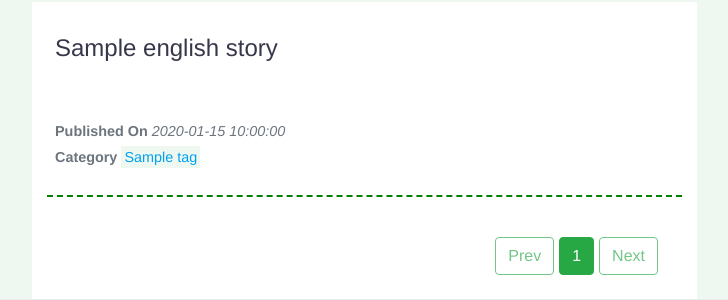
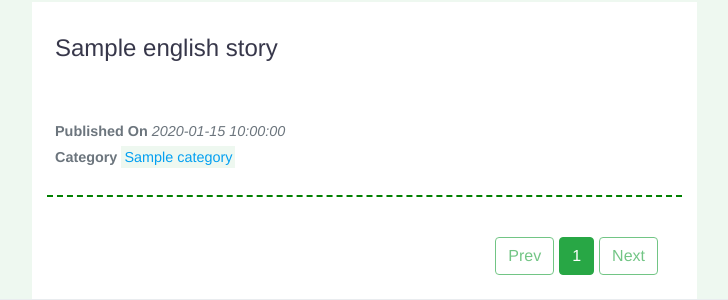
Before and after one commit to Ranilvannan/kathai_out, a Flask app: page / in a window 1280 px wide. Shown: the part 88-388 px from the top of the page, without its empty margins (38-766 px from the left). Run offline with Flask 2, Linux system fonts and the light colour scheme; a database or web service that is not in the repository returns one stand-in record (values such as "Sample title"); some libraries are stand-ins or nearby versions.

Commit message:
first co

```diff
--- a/application.py
+++ b/application.py
@@ -33,10 +33,9 @@ def home_page():
 
 
 @app.route('/category/<category>/')
-@app.route('/category/<category>')
 def category_page(category):
     page = request.args.get("page", type=int, default=1)
-    story_list = mongo.db.english_story.find({"tags.url": category,
+    story_list = mongo.db.english_story.find({"category.url": category,
                                               "language": "English"}) \
         .sort("story_id", -1) \
         .skip(PER_PAGE * (page - 1)) \
@@ -47,18 +46,17 @@ def category_page(category):
         abort(404)
 
     category_list = mongo.db.english_category.find()
-    tags = mongo.db.english_story.find_one({"tags.url": category}, {"tags.name": 1, "_id": 0})
+    tags = mongo.db.english_story.find_one({"category.url": category}, {"category.name": 1, "_id": 0})
     pagination = Pagination(total_count=total_story, page=page, per_page=PER_PAGE)
 
     return render_template('home_page.html',
                            records=story_list,
                            pagination=pagination,
                            category_list=category_list,
-                           title=tags["tags"][0]["name"])
+                           title=tags["category"]["name"])
 
 
 @app.route('/story/<site_url>/')
-@app.route('/story/<site_url>')
 def story_page(site_url):
     story = mongo.db.english_story.find_one({"site_url": site_url,
                                              "language": "English"})
--- a/templates/home_page.html
+++ b/templates/home_page.html
@@ -19,10 +19,7 @@
 						</div>
 						<div class="text-muted small">
 							<b>Category</b>
-							{% for tag in rec.tags %}
-								<a class="blog-info blog-link" href="#">{{ tag.name }}</a>
-							{% endfor %}
-
+							<a class="blog-info blog-link" href="{{ url_for('category_page', category=rec.category.url) }}">{{ rec.category.name }}</a>
 						</div>
 					</div>
 				</div>
--- a/templates/story_page.html
+++ b/templates/story_page.html
@@ -15,9 +15,7 @@
                         <i class="blog-info">{{ story.published_on }}</i>
                         <strong>|</strong>
                         <b class="text-success pr-2">Category</b>
-                        {% for tag in story.tags %}
-                            <a class="blog-info blog-link" href="#">{{ tag.name }}</a>
-                        {% endfor %}
+                        <a class="blog-info blog-link" href="{{ url_for('category_page', category=story.category.url) }}">{{ story.category.name }}</a>
                     </p>
                 </div>
                 {% if story.parent_url %}
```
